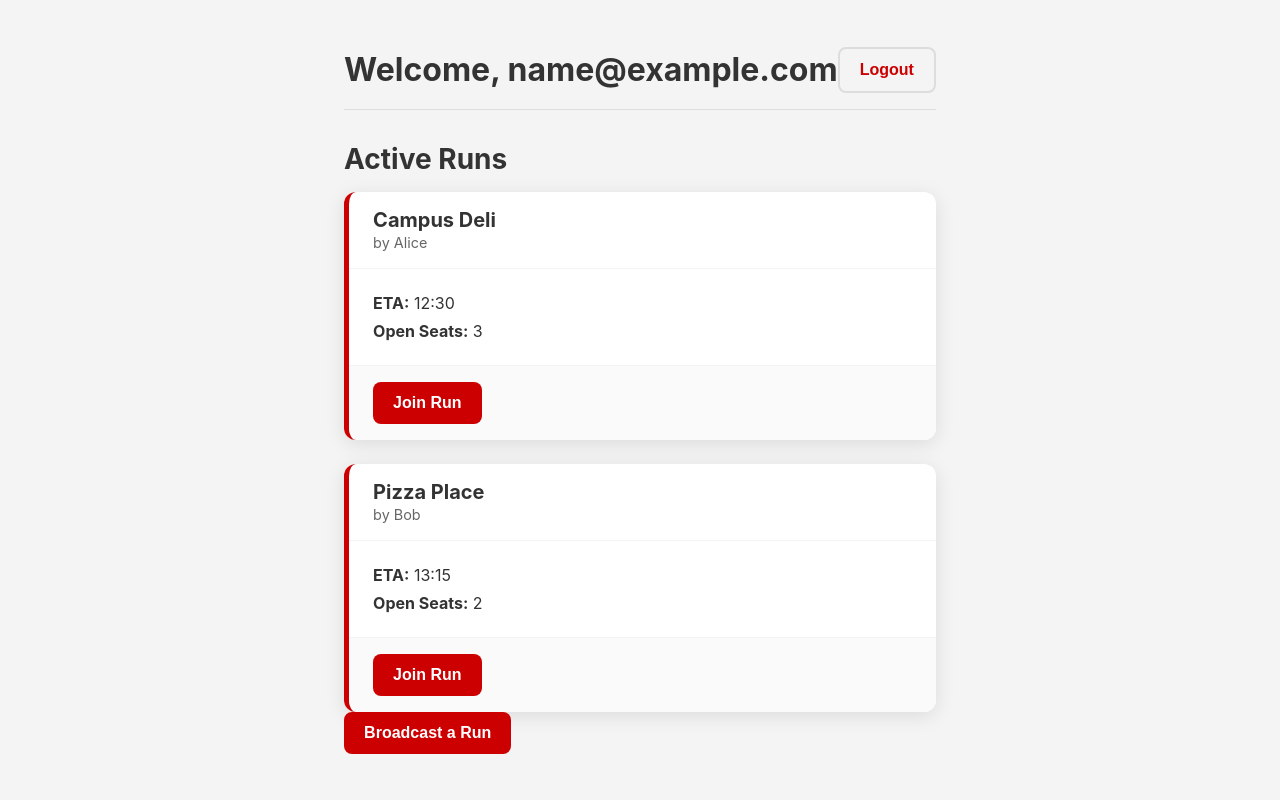
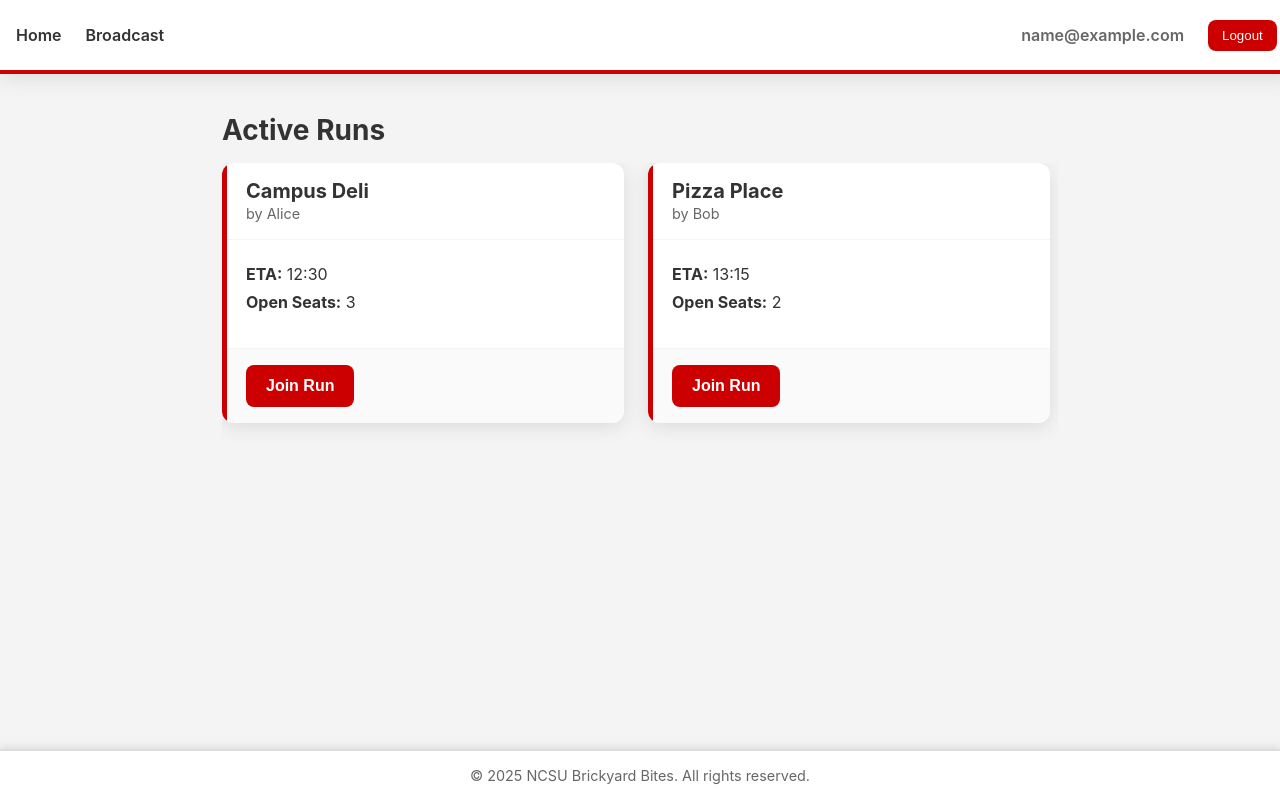
Before and after one commit to shweta-patki/csc510-se25-project, a React (Vite) app in the folder proj2/frontend/: page /register in a window 1280 px wide. Both pictures are taken after typing "name@example.com", "Sample123" into the empty fields and a click on the button "Register". Built offline with nearby package versions, Linux system fonts and the light colour scheme.

Commit message:
Add persistent Navbar and Footer components; minor UI layout refinements

```diff
--- a/proj2/frontend/src/App.jsx
+++ b/proj2/frontend/src/App.jsx
@@ -1,11 +1,26 @@
 import React, { useState } from 'react';
-import { BrowserRouter, Routes, Route, Navigate } from 'react-router-dom';
+import { BrowserRouter, Routes, Route, Navigate, useLocation } from 'react-router-dom';
 import { AuthProvider } from './context/AuthContext';
 import PrivateRoute from './routes/PrivateRoute';
 import Home from './pages/Home';
 import Login from './pages/Login';
 import Register from './pages/Register';
 import Broadcast from './pages/Broadcast';
+import Profile from './pages/Profile';
+import Navbar from './components/Navbar';
+import Footer from "./components/Footer";
+
+function Layout({ children }) {
+  const location = useLocation();
+  const hideNavbar = ['/login', '/register'].includes(location.pathname);
+  return (
+    <>
+      {!hideNavbar && <Navbar />}
+      {children}
+      {!hideNavbar && <Footer/>}
+    </>
+  );
+}
 
 function App() {
   const [runs, setRuns] = useState([
@@ -21,6 +36,7 @@ function App() {
   return (
     <BrowserRouter>
       <AuthProvider>
+        <Layout>
         <Routes>
           <Route path="/login" element={<Login />} />
           <Route path="/register" element={<Register />} />
@@ -39,6 +55,7 @@ function App() {
           } />
           <Route path="*" element={<Navigate to="/" replace />} />
         </Routes>
+        </Layout>
       </AuthProvider>
     </BrowserRouter>
   );
--- /dev/null
+++ b/proj2/frontend/src/components/Footer.jsx
@@ -0,0 +1,9 @@
+import React from "react";
+
+export default function Footer() {
+  return (
+    <footer className="footer">
+      <p>© {new Date().getFullYear()} NCSU Brickyard Bites. All rights reserved.</p>
+    </footer>
+  );
+}
--- /dev/null
+++ b/proj2/frontend/src/components/Navbar.jsx
@@ -0,0 +1,31 @@
+import React from 'react';
+import { Link, useNavigate } from 'react-router-dom';
+import { useAuth } from '../hooks/useAuth';
+// import { UserCircle } from 'lucide-react'; // optional icon (lucide-react already available)
+
+export default function Navbar() {
+  const { user, logout } = useAuth();
+  const navigate = useNavigate();
+
+  const handleLogout = () => {
+    logout();
+    navigate('/login');
+  };
+
+  return (
+    <nav className="navbar">
+      <div className="navbar-left">
+        <Link to="/" className="font-semibold hover:underline">Home</Link>
+        <Link to="/broadcast" className="font-semibold hover:underline">Broadcast</Link>
+      </div>
+
+      <div className="navbar-right">
+        <Link to="/profile" className="flex items-center gap-1">
+          {/* <UserCircle size={22} /> */}
+          <span className="navbar-username">{user?.username ?? 'User'}</span>
+        </Link>
+        <button onClick={handleLogout}>Logout</button>
+      </div>
+    </nav>
+  );
+}
--- a/proj2/frontend/src/index.css
+++ b/proj2/frontend/src/index.css
@@ -16,11 +16,22 @@
   --shadow-color: rgba(0, 0, 0, 0.1);
 }
 
+#root {
+  display: flex;
+  flex-direction: column;
+  min-height: 100vh;
+}
+
 body {
   font-family: -apple-system, BlinkMacSystemFont, 'Segoe UI', Roboto, 'Helvetica Neue', Arial, sans-serif;
-  background-color: var(--light-gray);
+  background-color: var(--light-gray);;
   color: var(--dark-gray);
+  display: flex;
+  flex-direction: column;
+  min-height: 100vh;
   margin: 0;
+  padding: 0;
+  height: 100%;
 }
 
 /* ==========================================================================
@@ -110,20 +121,21 @@ body {
   border-color: var(--ncsu-red);
   box-shadow: 0 0 0 3px rgba(204, 0, 0, 0.1);
 }
-body {
-  font-family: -apple-system, BlinkMacSystemFont, 'Segoe UI', Roboto, 'Helvetica Neue', Arial, sans-serif;
-  background-color: #F4F4F4;
-  color: #333333;
-  margin: 0;
+
+/* ==========================================================================
+   Auth Pages (Login / Register)
+   ========================================================================== */
+
+/* Page-level centering */
+.auth-page {
   display: flex;
   justify-content: center;
   align-items: center;
-  min-height: 100vh;
+  height: 100vh;
 }
 
-/* --- Container for Login/Register pages --- */
-.login-container,
-.register-container {
+/* Shared container styles for both login & register */
+.auth-container {
   background-color: var(--white);
   padding: 2.5rem;
   border-radius: 12px;
@@ -132,69 +144,49 @@ body {
   max-width: 400px;
   text-align: center;
   border-top: 5px solid var(--ncsu-red);
-  margin: 2rem auto; /* For centering */
+  margin: 2rem auto;
+  animation: fadeIn 0.3s ease-in-out;
 }
 
-@keyframes fadeIn {
-  from {
-    opacity: 0;
-    transform: translateY(-10px);
-  }
-  to {
-    opacity: 1;
-    transform: translateY(0);
-  }
-}
-
-/* --- Headings --- */
-.login-container h2,
-.register-container h2 {
-  color: #333333;
-  margin-top: 0;
-  margin-bottom: 1.5rem;
+/* Headings */
+.auth-container h2 {
+  color: var(--dark-gray);
+  margin: 0 0 1.5rem;
   font-size: 2rem;
   font-weight: 600;
 }
 
-/* --- Form & Input Fields (Scoped to Auth Containers) --- */
-.login-container form,
-.register-container form {
+/* Form layout */
+.auth-form {
   display: flex;
   flex-direction: column;
   gap: 1rem;
 }
 
-.login-container input[type="text"],
-.login-container input[type="email"],
-.login-container input[type="password"],
-.register-container input[type="text"],
-.register-container input[type="email"],
-.register-container input[type="password"] {
+/* Inputs */
+.auth-form input[type="text"],
+.auth-form input[type="email"],
+.auth-form input[type="password"],
+.auth-form input[type="number"] {
   width: 100%;
   padding: 12px 15px;
-  border: 1px solid #DDDDDD;
+  border: 1px solid var(--medium-gray);
   border-radius: 8px;
   font-size: 1rem;
+  transition: border-color 0.3s, box-shadow 0.3s;
   box-sizing: border-box;
-  transition: border-color 0.3s, box-shadow 0.3s;
 }
 
-.login-container input[type="text"]:focus,
-.login-container input[type="email"]:focus,
-.login-container input[type="password"]:focus,
-.register-container input[type="text"]:focus,
-.register-container input[type="email"]:focus,
-.register-container input[type="password"]:focus {
+.auth-form input:focus {
   outline: none;
-  border-color: #CC0000;
+  border-color: var(--ncsu-red);
   box-shadow: 0 0 0 3px rgba(204, 0, 0, 0.1);
 }
 
-/* --- Button Styles (Scoped to Auth Containers) --- */
-.login-container button,
-.register-container button {
-  background-color: #CC0000;
-  color: #FFFFFF;
+/* Buttons */
+.auth-container button {
+  background-color: var(--ncsu-red);
+  color: var(--white);
   font-weight: bold;
   font-size: 1rem;
   border: none;
@@ -205,40 +197,35 @@ body {
   transition: background-color 0.3s, transform 0.2s;
 }
 
-.login-container button:hover,
-.register-container button:hover {
-  background-color: #A30000; /* Darker red on hover */
+.auth-container button:hover {
+  background-color: var(--ncsu-red-dark);
   transform: translateY(-2px);
 }
 
-/* --- Error Message (Scoped to Auth Containers) --- */
-.login-container .error,
-.register-container .error {
-  color: #CC0000;
-  background-color: #FDEBEB;
-  border: 1px solid #F8C8C8;
+/* Error messages */
+.auth-error {
+  color: var(--ncsu-red);
+  background-color: var(--error-light);
+  border: 1px solid var(--error-dark);
   border-radius: 8px;
   padding: 10px;
   margin-bottom: 1rem;
   font-size: 0.9rem;
 }
 
-/* --- Links for switching forms (Scoped to Auth Containers) --- */
-.login-container p,
-.register-container p {
-  color: #666666;
+/* Link paragraph */
+.auth-container p {
+  color: var(--text-gray);
   font-size: 0.9rem;
 }
 
-.login-container p a,
-.register-container p a {
-  color: #CC0000;
+.auth-container p a {
+  color: var(--ncsu-red);
   text-decoration: none;
   font-weight: 600;
 }
 
-.login-container p a:hover,
-.register-container p a:hover {
+.auth-container p a:hover {
   text-decoration: underline;
 }
 
@@ -252,6 +239,31 @@ body {
   margin: 0 auto;
   padding: 2rem;
   box-sizing: border-box;
+  display: flex;
+  flex-direction: column;
+  height: calc(100vh - 90px); /* full screen minus navbar */
+  padding-top: 90px;
+}
+
+.runs-list {
+  flex-grow: 1;
+  overflow-y: auto;
+  display: grid;
+  grid-template-columns: repeat(auto-fill, minmax(300px, 1fr));
+  gap: 1.5rem;
+  padding-right: 8px;
+  animation: fadeIn 0.3s ease-in-out;
+}
+
+
+/* Optional: smoother scrollbar */
+.runs-list::-webkit-scrollbar {
+  width: 8px;
+}
+
+.runs-list::-webkit-scrollbar-thumb {
+  background-color: var(--medium-gray);
+  border-radius: 4px;
 }
 
 .home-header {
@@ -275,24 +287,68 @@ body {
   margin-bottom: 1rem;
 }
 
-.runs-list {
-  display: grid;
-  grid-template-columns: repeat(auto-fill, minmax(300px, 1fr));
-  gap: 1.5rem;
+/* ==========================================================================
+   Page: Broadcast (Consistent Layout with Home)
+   ========================================================================== */
+
+.broadcast-container {
+  display: flex;
+  justify-content: center;
+  align-items: flex-start;
+  padding-top: 100px; /* below fixed navbar */
+  min-height: calc(100vh - 70px);
+  box-sizing: border-box;
 }
+
+.broadcast-card {
+  width: 100%;
+  max-width: 500px;
+  border-top: 5px solid var(--ncsu-red);
+  animation: fadeIn 0.3s ease-in-out;
+}
+
+.form-error {
+  color: var(--ncsu-red);
+  background-color: var(--error-light);
+  border: 1px solid var(--error-dark);
+  border-radius: 8px;
+  padding: 10px;
+  margin-bottom: 1rem;
+  font-size: 0.9rem;
+}
+
 
 /* ==========================================================================
    Component: RunCard
    ========================================================================== */
 
-.run-card {
+
+ .run-card {
+  position: relative;
   background-color: var(--white);
   border-radius: 12px;
   box-shadow: 0 4px 20px var(--shadow-color);
   display: flex;
   flex-direction: column;
   transition: transform 0.2s, box-shadow 0.2s;
-  border-left: 5px solid var(--ncsu-red);
+  height: 260px;
+  overflow: hidden;
+}
+
+/* red strip along the left */
+.run-card::before {
+  content: "";
+  position: absolute;
+  left: 0;
+  top: 0;
+  bottom: 0;
+  width: 5px;
+  background-color: var(--ncsu-red);
+}
+
+
+.run-card-body {
+  flex-grow: 1;
 }
 
 .run-card:hover {
@@ -331,3 +387,81 @@ body {
   border-top: 1px solid var(--light-gray);
   border-radius: 0 0 12px 12px;
 }
+
+/* ==========================================================================
+   Component: Navbar (Fixed Height & Consistent Layout)
+   ========================================================================== */
+
+.navbar {
+  position: fixed;
+  width: 98.5vw;
+  background-color: var(--white);
+  color: var(--dark-gray);
+  display: flex;
+  justify-content: space-between;
+  align-items: center;
+  padding: 0rem 1rem;
+  box-shadow: 0 4px 20px var(--shadow-color);
+  border-bottom: 4px solid var(--ncsu-red);
+  z-index: 100;
+  height: 70px;
+}
+
+.navbar-left,
+.navbar-right {
+  display: flex;
+  align-items: center;
+  gap: 1.5rem;
+  flex-wrap: nowrap;
+}
+
+.navbar a {
+  text-decoration: none;
+  color: var(--dark-gray);
+  font-weight: 600;
+  transition: color 0.2s;
+}
+
+.navbar a:hover {
+  color: var(--ncsu-red);
+}
+
+.navbar-username {
+  font-weight: 600;
+  color: var(--text-gray);
+}
+
+.navbar button {
+  background-color: var(--ncsu-red);
+  color: var(--white);
+  border: none;
+  padding: 8px 14px;
+  border-radius: 8px;
+  cursor: pointer;
+  transition: background-color 0.2s, transform 0.2s;
+}
+
+.navbar button:hover {
+  background-color: var(--ncsu-red-dark);
+  transform: translateY(-2px);
+}
+
+/* ==========================================================================
+   Component: Footer (Fixed at Bottom)
+   ========================================================================== */
+
+.footer {
+  background-color: var(--white);
+  color: var(--text-gray);
+  text-align: center;
+  padding: 1rem 0;
+  border-top: 2px solid var(--medium-gray);
+  font-size: 0.9rem;
+  margin-top: auto; /* Push footer to bottom if content is short */
+  width: 100%;
+  box-shadow: 0 -2px 8px var(--shadow-color);
+}
+
+.footer p {
+  margin: 0;
+}
--- a/proj2/frontend/src/pages/Home.jsx
+++ b/proj2/frontend/src/pages/Home.jsx
@@ -15,10 +15,10 @@ export default function Home({ runs }) {
 
   return (
     <div className="home-container">
-      <header className="home-header">
+      {/* <header className="home-header">
         <h1>Welcome, {user?.username ?? 'User'}</h1>
         <button onClick={handleLogout} className="btn btn-secondary">Logout</button>
-      </header>
+      </header> */}
 
       <h2>Active Runs</h2>
       <div className="runs-list">
@@ -28,10 +28,6 @@ export default function Home({ runs }) {
           runs.map((run) => <RunCard key={run.id} run={run} />)
         )}
       </div>
-
-      <button className="btn btn-primary" onClick={() => navigate('/broadcast')}>
-        Broadcast a Run
-      </button>
     </div>
   );
 }
--- /dev/null
+++ b/proj2/frontend/src/pages/Profile.jsx
@@ -0,0 +1,20 @@
+import React from 'react';
+import { useAuth } from '../hooks/useAuth';
+
+export default function Profile() {
+  const { user } = useAuth();
+
+  return (
+    <div className="p-4">
+      <h2 className="text-xl font-semibold mb-2">Profile</h2>
+      {user ? (
+        <div className="bg-white shadow p-3 rounded">
+          <p><strong>Username:</strong> {user.username}</p>
+          <p><strong>Email:</strong> {user.email}</p>
+        </div>
+      ) : (
+        <p>No user logged in.</p>
+      )}
+    </div>
+  );
+}
```
Also changed, not shown: proj2/frontend/src/components/AuthForm.jsx (+29 -10 lines), proj2/frontend/src/pages/Broadcast.jsx (+91 -7 lines), proj2/frontend/src/pages/Login.jsx (+9 -7 lines), proj2/frontend/src/pages/Register.jsx (+9 -7 lines).
